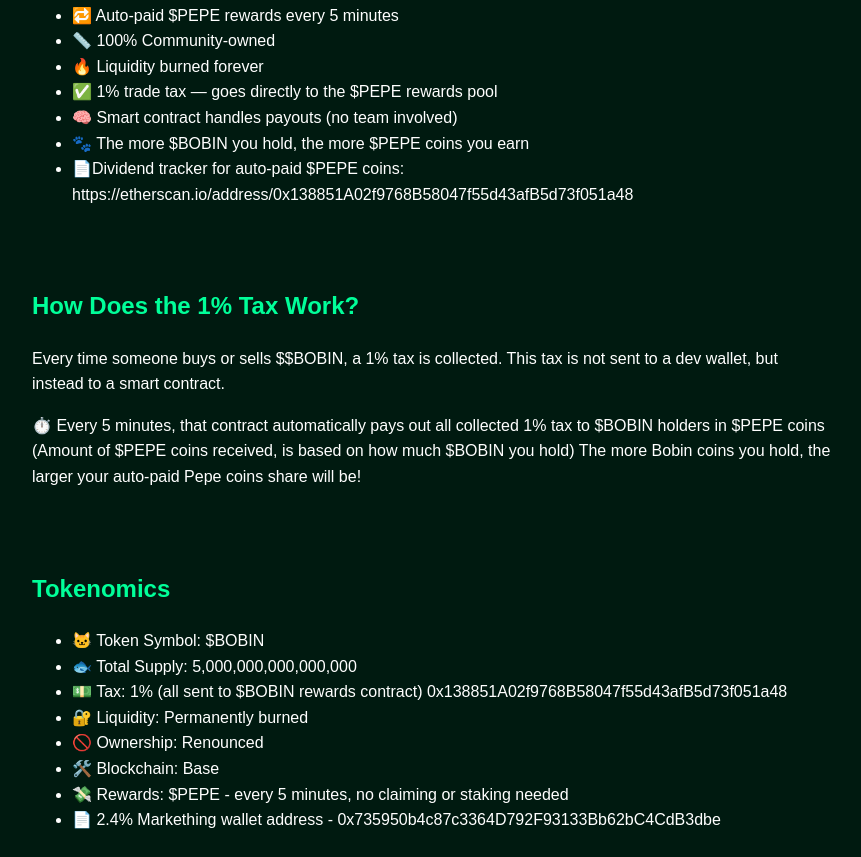
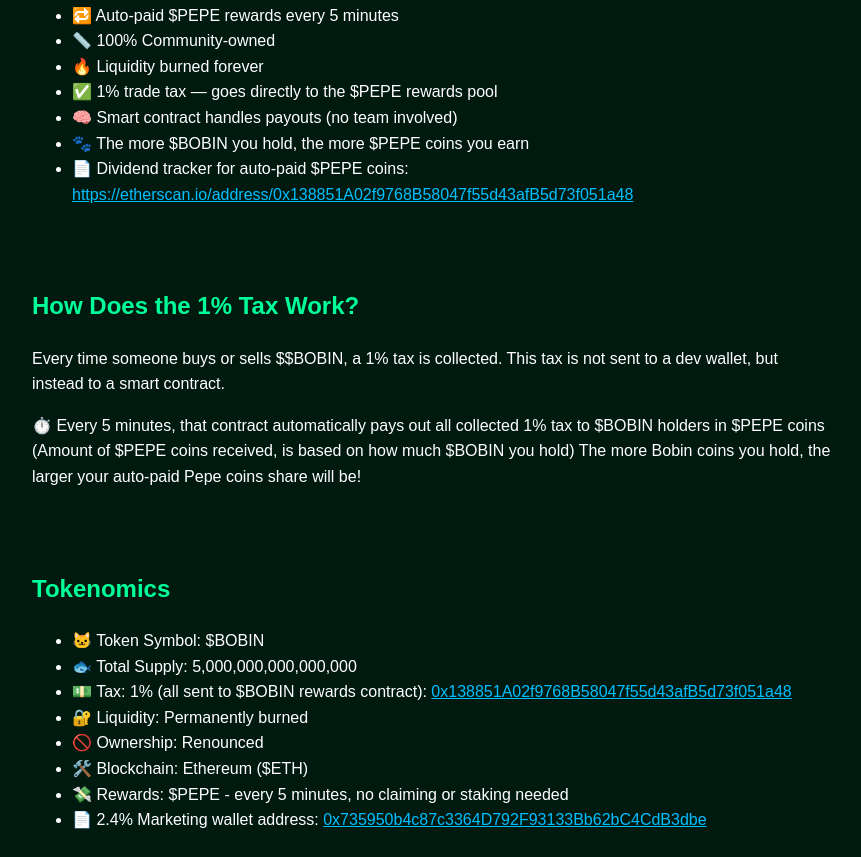
Before and after one commit to BobinCrypto2025/whitepaper, a plain HTML site: page index.html in a window 1280 px wide. Shown: the part 1023-1880 px from the top of the page, without its empty margins (208-1069 px from the left). Drawn offline with Linux system fonts and the light colour scheme.

Commit message:
Update index.html

```diff
--- a/index.html
+++ b/index.html
@@ -52,7 +52,11 @@
       <li>🔥 Liquidity burned forever</li>
       <li>✅ 1% trade tax — goes directly to the $PEPE rewards pool </li>
 <li>🧠 Smart contract handles payouts (no team involved)</li><li>🐾 The more $BOBIN you hold, the more $PEPE coins you earn</li>
-<li>📄Dividend tracker for auto-paid $PEPE coins: https://etherscan.io/address/0x138851A02f9768B58047f55d43afB5d73f051a48</li></ul>
+<li>📄 Dividend tracker for auto-paid $PEPE coins:
+    <a href="https://etherscan.io/address/0x138851A02f9768B58047f55d43afB5d73f051a48" target="_blank">
+      https://etherscan.io/address/0x138851A02f9768B58047f55d43afB5d73f051a48
+    </a>
+  </li></ul>
 </div>
 
   <div class="section">
@@ -67,12 +71,20 @@
     <ul>
       <li>🐱  Token Symbol: $BOBIN</li>
 <li>🐟 Total Supply: 5,000,000,000,000,000</li>
-<li>💵 Tax: 1% (all sent to $BOBIN rewards contract) 0x138851A02f9768B58047f55d43afB5d73f051a48</li>
+<li>💵 Tax: 1% (all sent to $BOBIN rewards contract):
+    <a href="https://etherscan.io/address/0x138851A02f9768B58047f55d43afB5d73f051a48" target="_blank">
+      0x138851A02f9768B58047f55d43afB5d73f051a48
+    </a>
+  </li>
 <li>🔐 Liquidity: Permanently burned</li>
 <li>🚫 Ownership: Renounced</li>
-<li>🛠️ Blockchain: Base</li>
+<li>🛠️ Blockchain: Ethereum ($ETH)</li>
 <li>💸 Rewards: $PEPE - every 5 minutes, no claiming or staking needed</li>
-<li>📄 2.4% Markething wallet address - 0x735950b4c87c3364D792F93133Bb62bC4CdB3dbe</li>
+<li>📄 2.4% Marketing wallet address:
+    <a href="https://etherscan.io/address/0x735950b4c87c3364D792F93133Bb62bC4CdB3dbe" target="_blank">
+      0x735950b4c87c3364D792F93133Bb62bC4CdB3dbe
+    </a>
+  </li>
 </ul>
 </div>
 
```
